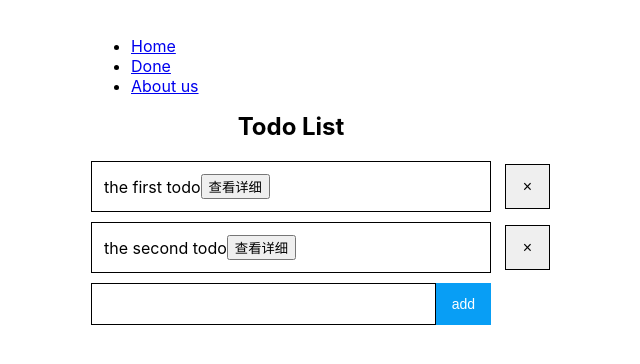
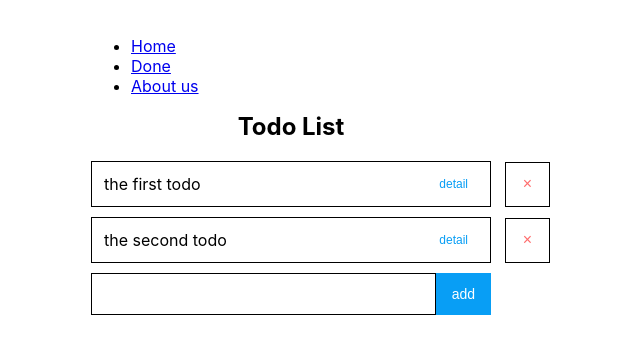
Before and after one commit to Lanest8/day10-todo, a React (Create React App) app: page / in a window 1280 px wide. Shown: the top 364 px of the page, without its empty margins (349-989 px from the left). Built offline with nearby package versions, Linux system fonts and the light colour scheme.

Commit message:
feat(css): add detail-button css

```diff
--- a/src/App.css
+++ b/src/App.css
@@ -61,11 +61,28 @@
     text-decoration: line-through;
 }
 
+.detail-button {
+    position: absolute;
+    right: 10px;
+    padding: 6px 12px;
+    background-color: transparent;
+    border: none;
+    border-radius: 4px;
+    cursor: pointer;
+    font-size: 12px;
+    color: #089ef5;
+}
+
+.detail-button:hover {
+    background-color: #f0f8ff;
+}
+
 .delete-button {
     position: absolute;
     right: -60px;
+    background-color: transparent;
     border: 1px solid black;
-    color: #000;
+    color: #ff6b6b;
     font-size: 16px;
     cursor: pointer;
     width: 45px;
@@ -74,3 +91,7 @@
     align-items: center;
     justify-content: center;
 }
+
+.delete-button:hover {
+    background-color: #fff5f5;
+}
--- a/src/components/TodoItem.js
+++ b/src/components/TodoItem.js
@@ -35,7 +35,7 @@ export function TodoItem(props) {
 		>
 			{props.todo.text}
 		</span>
-		<button className="detail-button" onClick={viewDetail}>查看详细</button>
+		<button className="detail-button" onClick={viewDetail}>detail</button>
 		<button className="delete-button" onClick={deleteTodo}>×</button>
 	</div>;
 }
```
